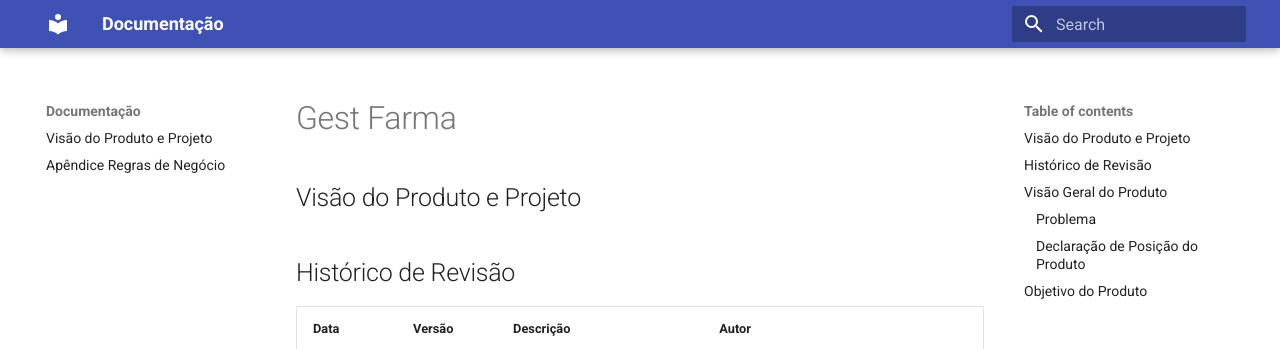
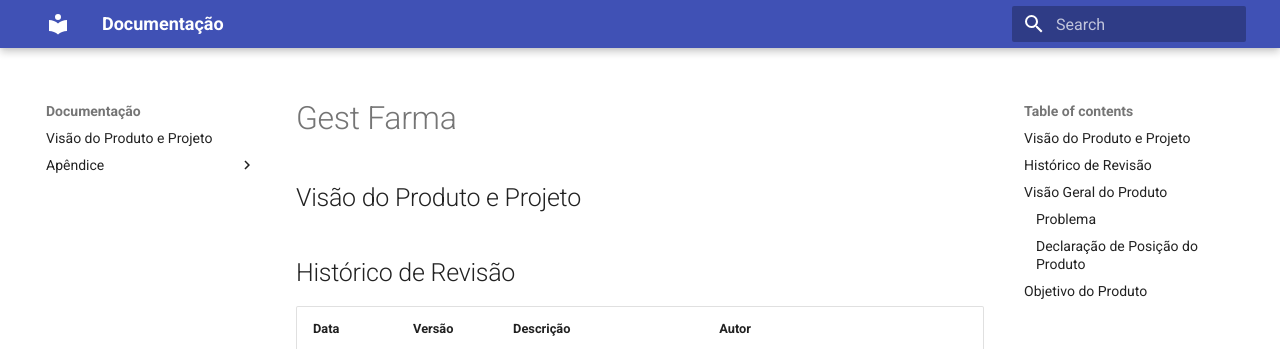
Before and after one commit to FGA-REQ/2024.2-Requisitores, an MkDocs documentation site: the page built from docs/index.md, in a window 1280 px wide. Shown: the top 349 px of the page. Built offline with MkDocs 1.6.1 and Material for MkDocs 9.7.7, drawn with Linux system fonts in a browser that asks for light colours; some of the changed lines change nothing that is shown.

Commit message:
Ajustes nas organizações das pastas

```diff
--- a/mkdocs.yml
+++ b/mkdocs.yml
@@ -2,7 +2,8 @@ site_name: Documentação
 
 nav:
   - Visão do Produto e Projeto : "visao-projeto-produto/visaoprojetoproduto.md"
-  - Apêndice Regras de Negócio: "visao-projeto-produto/regrasdenegocio.md"
+  - Apêndice:
+      Regras de Negócio: "visao-projeto-produto/regrasdenegocio.md"
 
 theme:
   name: material
```
